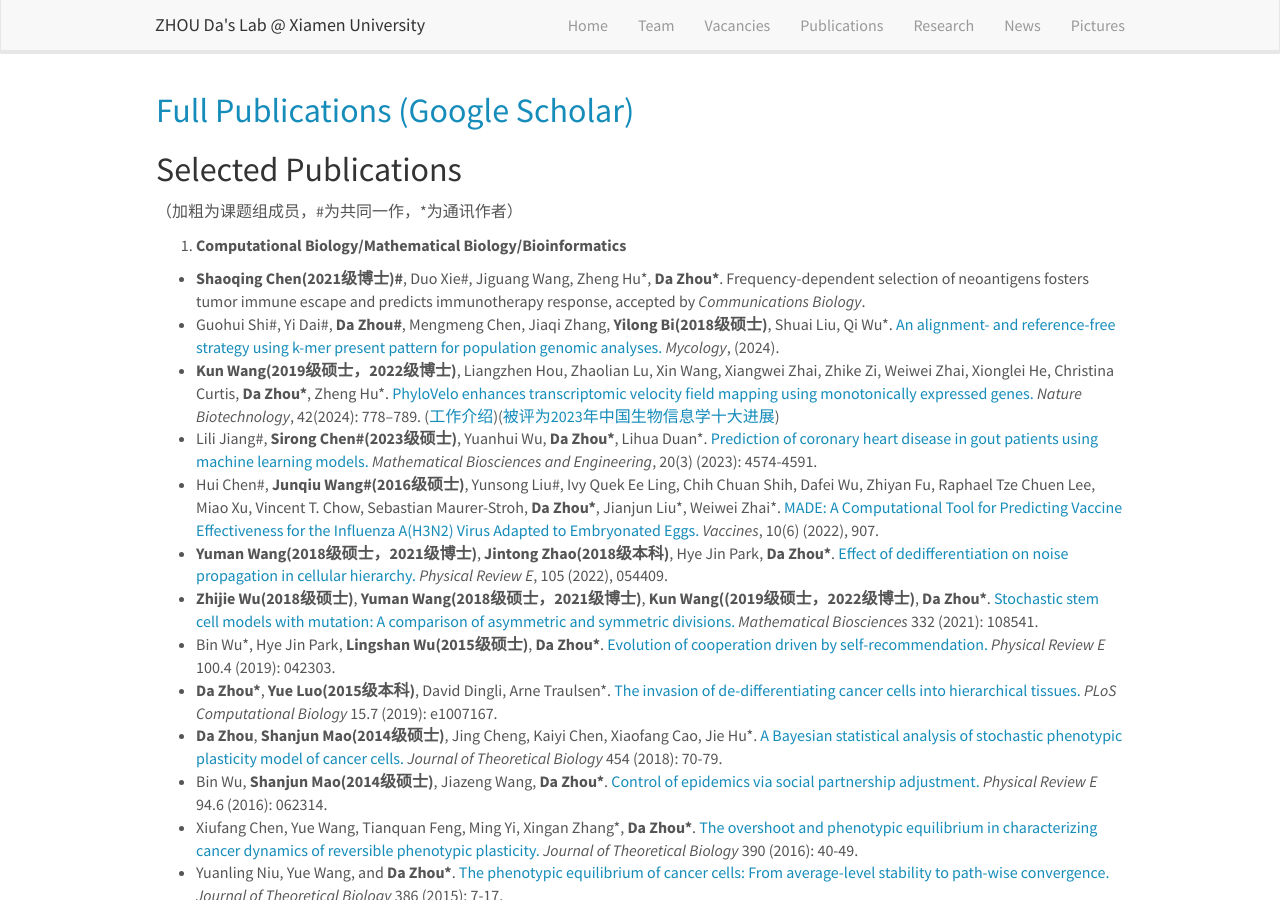
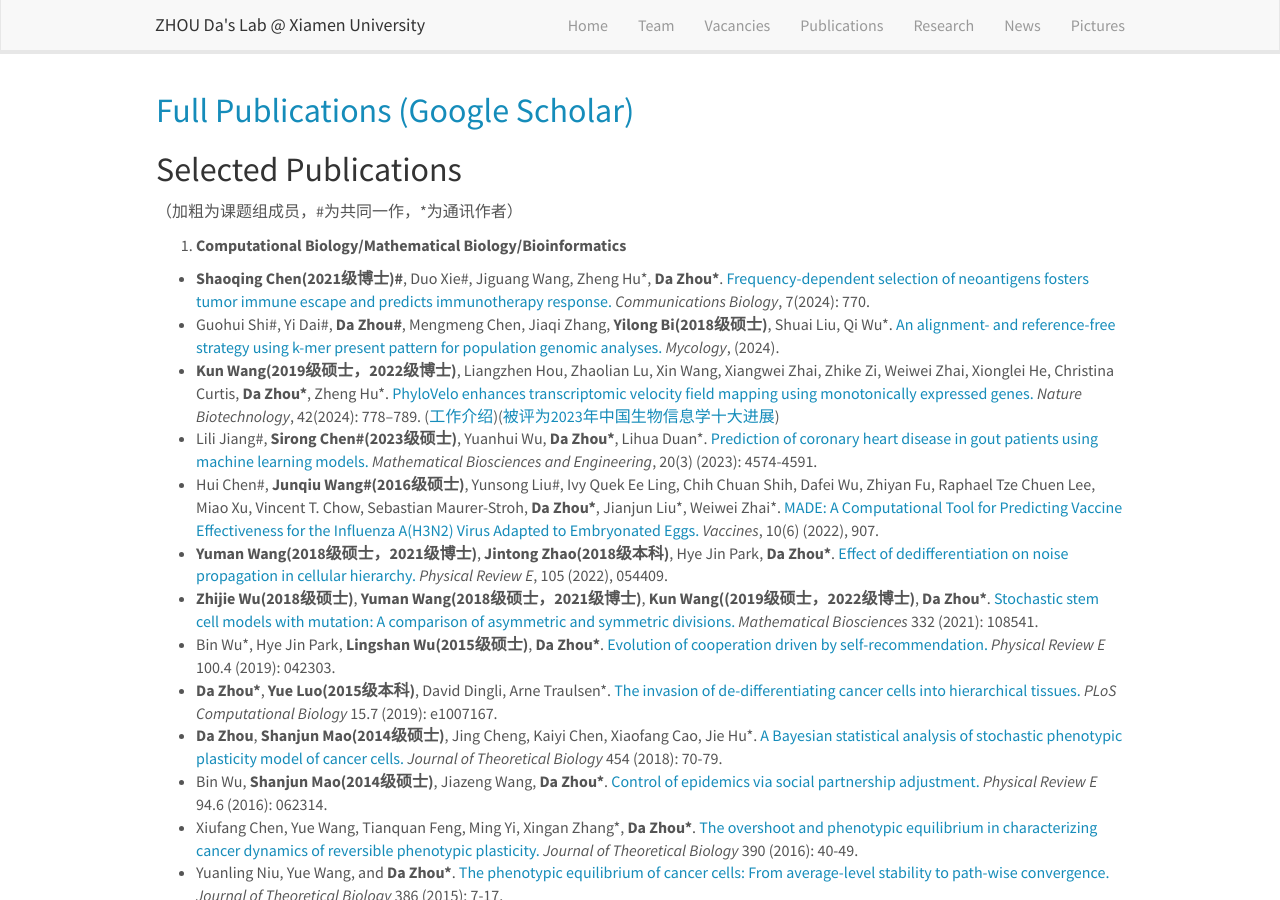
Before and after one commit to ZhouDaLab/zhoudalab.github.io, a Jekyll site: the page built from _pages/publications.md, in a window 1280 px wide and 900 px high. Built offline with Jekyll 4.4.1, drawn with Linux system fonts in a browser that asks for light colours; nearby versions of some CDN libraries.

Commit message:
Update publications.md

```diff
--- a/_pages/publications.md
+++ b/_pages/publications.md
@@ -14,7 +14,7 @@ permalink: /publications/
 
 1. **Computational Biology/Mathematical Biology/Bioinformatics**
 
-- **Shaoqing Chen(2021级博士)\#**, Duo Xie\#, Jiguang Wang, Zheng Hu\*, **Da Zhou\***. Frequency-dependent selection of neoantigens fosters tumor immune escape and predicts immunotherapy response, accepted by *Communications Biology*.
+- **Shaoqing Chen(2021级博士)\#**, Duo Xie\#, Jiguang Wang, Zheng Hu\*, **Da Zhou\***. [Frequency-dependent selection of neoantigens fosters tumor immune escape and predicts immunotherapy response.](https://www.nature.com/articles/s42003-024-06460-7) *Communications Biology*, 7(2024): 770.
 - Guohui Shi\#, Yi Dai#, **Da Zhou\#**, Mengmeng Chen, Jiaqi Zhang, **Yilong Bi(2018级硕士)**, Shuai Liu, Qi Wu\*. [An alignment- and reference-free strategy using k-mer present pattern for population genomic analyses.](https://www.tandfonline.com/doi/citedby/10.1080/21501203.2024.2358868?scroll=top&needAccess=true) *Mycology*, (2024).
 - **Kun Wang(2019级硕士，2022级博士)**, Liangzhen Hou, Zhaolian Lu, Xin Wang, Xiangwei Zhai, Zhike Zi, Weiwei Zhai, Xionglei He, Christina Curtis, **Da Zhou\***, Zheng Hu\*. [PhyloVelo enhances transcriptomic velocity field mapping using monotonically expressed genes.](https://www.nature.com/articles/s41587-023-01887-5) *Nature Biotechnology*, 42(2024): 778–789. ([工作介绍](http://isynbio.siat.ac.cn/view.php?id=753))([被评为2023年中国生物信息学十大进展](http://gpb.big.ac.cn/news/1020))
 - Lili Jiang\#, **Sirong Chen\#(2023级硕士)**, Yuanhui Wu,  **Da Zhou\***,  Lihua Duan\*.  [Prediction of coronary heart disease in gout patients using machine learning models.](http://www.aimspress.com/article/doi/10.3934/mbe.2023212) *Mathematical Biosciences and Engineering*, 20(3) (2023): 4574-4591.
```
